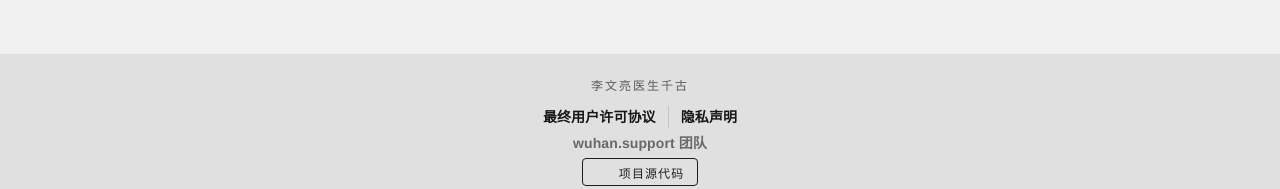
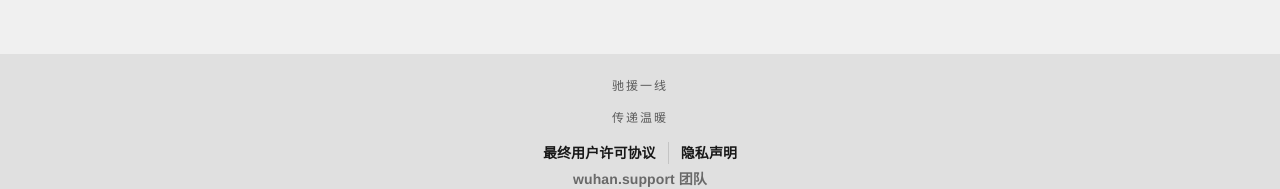
Before and after one commit to wuhan-support/frontend, a Vue app: page / in a window 1280 px wide. Shown: the part 885-1074 px from the top of the page. Built offline with nearby package versions, Linux system fonts and the light colour scheme.

Commit message:
更换临时页脚

```diff
--- a/src/App.vue
+++ b/src/App.vue
@@ -168,9 +168,9 @@
             </h1> -->
           </template>
           <template v-else>
-            <h1 class="overline mb-4">
+            <!-- <h1 class="overline mb-4">
               李文亮医生千古
-            </h1>
+            </h1> -->
             <!-- <h1 class="overline mb-3">
               医护工作者、武汉市民与湖北居民<br>
               我们与你同在
@@ -178,10 +178,10 @@
             <h1 class="overline mb-3">
               全国人民<br>
               让我们一起为武汉助力
+            </h1> -->
+            <h1 class="overline mb-5">
+              驰援一线<br>传递温暖
             </h1>
-            <h1 class="overline mb-5">
-              疫情不息<br>援助不止
-            </h1> -->
           </template>
 
           <v-row
```
